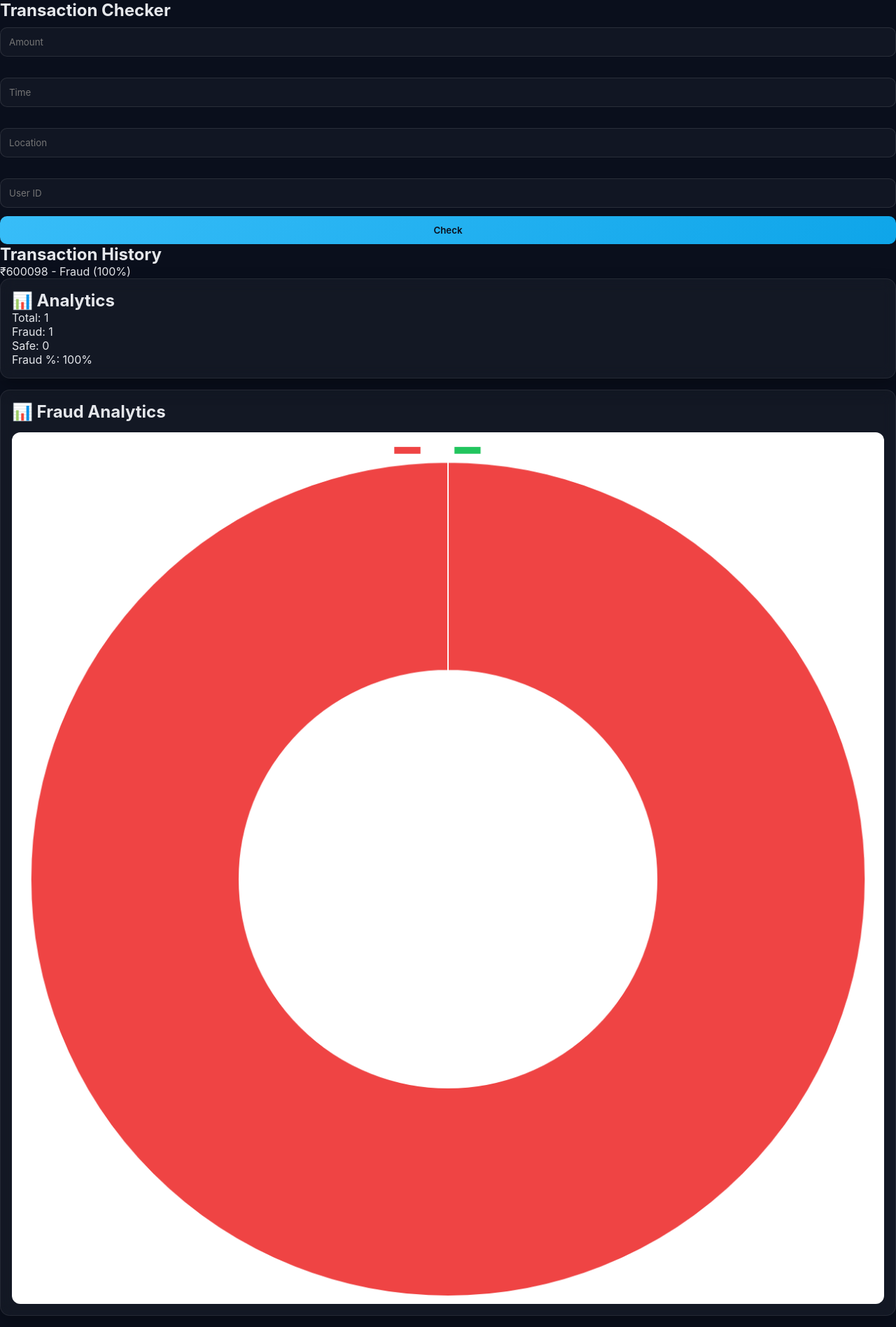
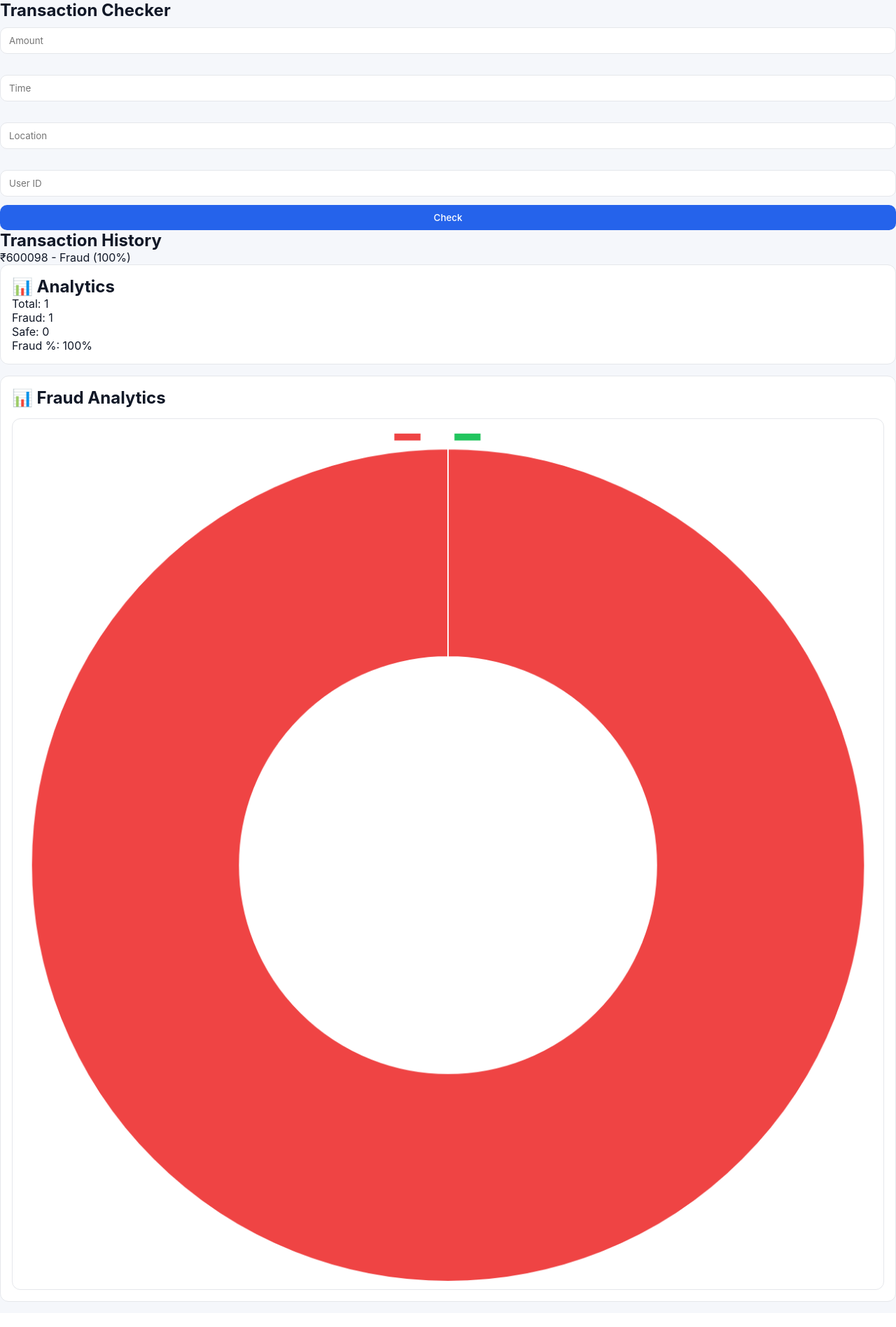
Before and after one commit to Rao130/fintech-ai-system, a Flask app: page / in a window 1280 px wide. Shown: the whole page at 70% size. After the commit the page ends 1861 px from the top, so only its background shows below. Run offline with Flask 3, Linux system fonts and the light colour scheme; data comes from the database, SQL or seed files in the repository; parts of the project's set-up code (start-up, migrations or seed data) failed here and were passed over.

Commit message:
updated system file

```diff
--- a/static/style.css
+++ b/static/style.css
@@ -1,163 +1,158 @@
 /* =========================
-   BASE RESET
+   RESET
 ========================= */
 * {
     margin: 0;
     padding: 0;
     box-sizing: border-box;
-    font-family: "Inter", Arial, sans-serif;
+    font-family: -apple-system, BlinkMacSystemFont, "Segoe UI", Roboto, Arial, sans-serif;
 }
 
 body {
-    background: #0a0f1c;
-    color: #e5e7eb;
+    background: #f5f7fb;
+    color: #111827;
 }
 
 /* =========================
-   LAYOUT WRAPPER
+   CONTAINER
 ========================= */
 .container {
-    max-width: 1300px;
+    max-width: 1200px;
     margin: auto;
-    padding: 20px;
+    padding: 24px;
 }
 
 /* =========================
-   TITLE (HEADER STYLE)
+   HEADER
 ========================= */
 h1 {
-    font-size: 26px;
-    font-weight: 700;
-    color: #38bdf8;
     text-align: center;
+    font-size: 24px;
+    font-weight: 600;
+    color: #111827;
     margin-bottom: 20px;
 }
 
 /* =========================
-   CARD (MODERN SaaS STYLE)
+   CARD (MINIMAL PRO STYLE)
 ========================= */
 .card {
-    background: rgba(255,255,255,0.04);
-    border: 1px solid rgba(255,255,255,0.08);
-    border-radius: 14px;
+    background: #ffffff;
+    border: 1px solid #e5e7eb;
+    border-radius: 12px;
     padding: 16px;
     margin-bottom: 16px;
-    backdrop-filter: blur(10px);
-    box-shadow: 0 10px 25px rgba(0,0,0,0.25);
-    transition: 0.25s ease;
+    transition: 0.2s ease;
 }
 
 .card:hover {
-    transform: translateY(-4px);
-    border-color: rgba(56,189,248,0.3);
+    border-color: #d1d5db;
 }
 
 /* =========================
-   INPUT STYLE
+   INPUTS
 ========================= */
 input {
     width: 100%;
-    padding: 12px;
+    padding: 10px 12px;
     margin-top: 10px;
     border-radius: 10px;
-    border: 1px solid rgba(255,255,255,0.1);
-    background: rgba(255,255,255,0.03);
-    color: #fff;
+    border: 1px solid #e5e7eb;
     outline: none;
+    background: #fff;
+    color: #111827;
     transition: 0.2s;
 }
 
 input:focus {
-    border-color: #38bdf8;
-    box-shadow: 0 0 12px rgba(56,189,248,0.25);
+    border-color: #3b82f6;
+    box-shadow: 0 0 0 3px rgba(59,130,246,0.15);
 }
 
 /* =========================
-   BUTTON (PRO STYLE)
+   BUTTON (CLEAN PRO)
 ========================= */
 button {
     width: 100%;
-    padding: 12px;
+    padding: 10px 12px;
     margin-top: 12px;
+    border-radius: 10px;
     border: none;
-    border-radius: 10px;
-    font-weight: 600;
     cursor: pointer;
-    color: #0a0f1c;
-    background: linear-gradient(135deg, #38bdf8, #0ea5e9);
-    transition: 0.25s;
+    font-weight: 500;
+    background: #2563eb;
+    color: white;
+    transition: 0.2s ease;
 }
 
 button:hover {
-    transform: scale(1.03);
-    box-shadow: 0 10px 25px rgba(56,189,248,0.3);
+    background: #1d4ed8;
 }
 
 /* =========================
-   ALERT (HIGH RISK)
+   ALERT
 ========================= */
 .alert {
-    background: linear-gradient(135deg, #ef4444, #dc2626);
-    padding: 12px;
+    background: #fee2e2;
+    color: #991b1b;
+    padding: 10px;
     border-radius: 10px;
     margin-top: 12px;
-    text-align: center;
-    font-weight: bold;
     display: none;
-    box-shadow: 0 10px 25px rgba(239,68,68,0.25);
+    border: 1px solid #fecaca;
+    font-weight: 500;
 }
 
 /* =========================
-   KPI GRID (TOP STATS)
+   STATS GRID
 ========================= */
 .grid {
     display: grid;
     grid-template-columns: repeat(4, 1fr);
-    gap: 15px;
+    gap: 14px;
     margin-top: 20px;
 }
 
 .grid .card {
     text-align: center;
-    font-size: 16px;
-    font-weight: 600;
-    color: #e5e7eb;
+    font-size: 15px;
+    font-weight: 500;
 }
 
 /* =========================
-   TABLE (SAAS STYLE)
+   TABLE (VERY CLEAN)
 ========================= */
 table {
     width: 100%;
     border-collapse: collapse;
     margin-top: 15px;
-    overflow: hidden;
-    border-radius: 12px;
 }
 
 th, td {
     padding: 12px;
     text-align: center;
-    border-bottom: 1px solid rgba(255,255,255,0.08);
+    border-bottom: 1px solid #e5e7eb;
+    font-size: 14px;
 }
 
 th {
-    color: #38bdf8;
     font-weight: 600;
+    color: #374151;
 }
 
 /* =========================
-   CHART BOX
+   CHART
 ========================= */
 canvas {
     margin-top: 15px;
-    background: #ffffff;
+    background: white;
     border-radius: 12px;
     padding: 10px;
+    border: 1px solid #e5e7eb;
 }
 
 /* =========================
-   RESPONSIVE DESIGN
+   RESPONSIVE
 ========================= */
 @media (max-width: 900px) {
     .grid {
```
